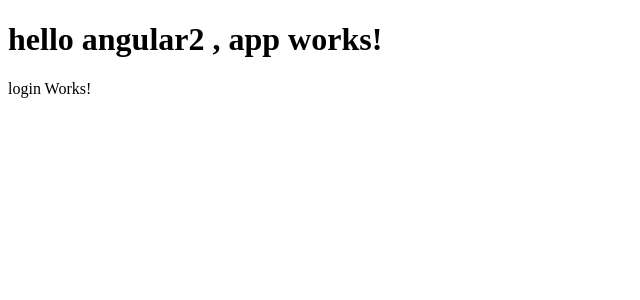
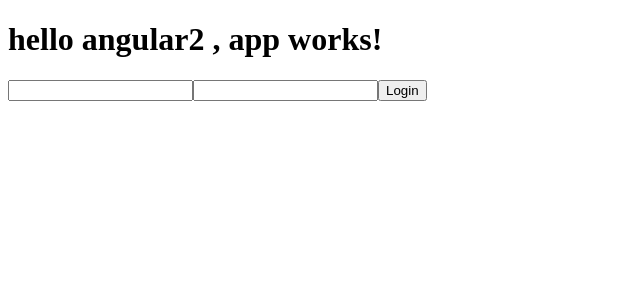
Before and after one commit to Hellowor1d/hello-angular2, an Angular app in the folder hello-angular/: page / in a window 1280 px wide. Shown: the top 300 px of the page, without its empty margins (0-640 px from the left). Built offline with nearby package versions, Linux system fonts and the light colour scheme.

Commit message:
添加登录框

```diff
--- a/hello-angular/src/app/login/login.component.ts
+++ b/hello-angular/src/app/login/login.component.ts
@@ -6,14 +6,18 @@ import { Component, OnInit } from '@angular/core';
 @Component({
   selector: 'app-login',
   template: `
-    <p>
-      login Works!
-    </p>
+    <div>
+        <input #usernameRef type="text">
+        <input #passwordRef type="password">
+        <button (click)="onClick(usernameRef.value)">Login</button>
+    </div>
   `,
   styles: []
 })
 export class LoginComponent implements OnInit {
-
+  onClick(username, password){
+    console.log("button was clicked,and "+username+" was input")
+  }
   constructor() { }
 
   ngOnInit() {
```
